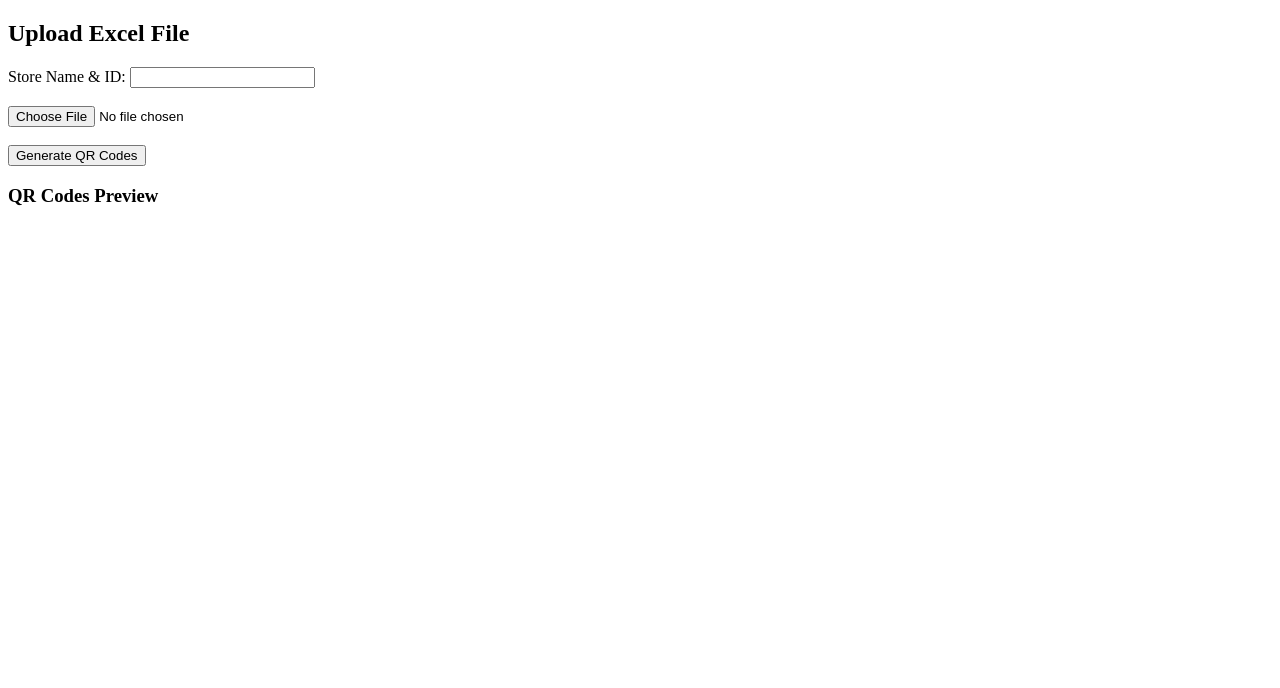
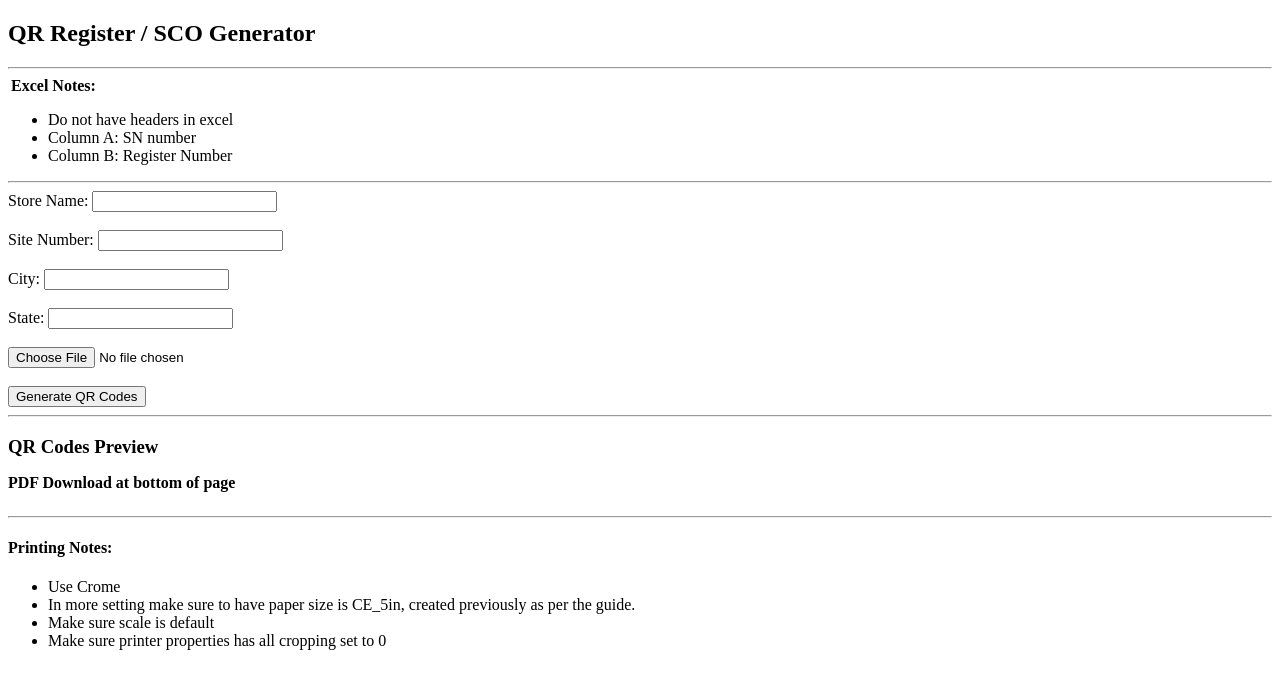
Before and after one commit to BudTheBrave/QR-Code-Generator, a plain HTML site: page index.html in a window 1280 px wide. Drawn offline with nearby package versions, Linux system fonts and the light colour scheme.

Commit message:
Add files via upload
update UI and formtting

```diff
--- a/index.html
+++ b/index.html
@@ -7,25 +7,65 @@
     <script src="https://cdnjs.cloudflare.com/ajax/libs/jspdf/2.5.1/jspdf.umd.min.js"></script>
 </head>
 <body>
-    <h2>Upload Excel File</h2>
+    <h2>QR Register / SCO Generator</h2>
+    <hr>
+
+    <h4 style="margin: 3px;"><b>Excel Notes:</b></h4>
+    <ul>
+        <li>Do not have headers in excel</li>
+        <li>Column A: SN number</li>
+        <li>Column B: Register Number</li>
+    </ul>
+    <hr>
+
     <form id="uploadForm">
-        <label>Store Name & ID:</label>
+        <label>Store Name:</label>
         <input type="text" id="storeName" required><br><br>
+        <label>Site Number:</label>
+        <input type="text" id="siteNumber" required><br><br>
+        <label>City:</label>
+        <input type="text" id="city" required><br><br>
+        <label>State:</label>
+        <input type="text" id="state" required><br><br>
         <input type="file" id="fileInput" accept=".xls" required><br><br>
         <button type="button" onclick="processFile()">Generate QR Codes</button>
     </form>
 
-    <h3>QR Codes Preview</h3>
+    <hr>
+
+    <h3 style="margin-bottom: 3px;">QR Codes Preview</h3>
+    <p><b>PDF Download at bottom of page</b></p>
     <div id="qrContainer" style="display: flex; flex-wrap: wrap;"></div>
 
+    <hr>
+
+    <h4><b>Printing Notes:</b></h4>
+    <ul>
+        <li>
+            Use Crome
+        </li>
+        <li>
+            In more setting make sure to have paper size is CE_5in, created previously as per the guide.
+        </li>
+        <li>
+            Make sure scale is default
+        </li>
+        <li>
+            Make sure printer properties has all cropping set to 0
+        </li>
+    </ul>
     <button id="downloadPDF" style="display:none;" onclick="generatePDF()">Download PDF</button>
 
     <script>
         async function processFile() {
             const fileInput = document.getElementById("fileInput").files[0];
             const storeName = document.getElementById("storeName").value;
-            if (!fileInput || !storeName) {
-                alert("Please provide Store Name & ID and upload a file.");
+            const siteNumber = document.getElementById("siteNumber").value;
+            const city = document.getElementById("city").value;
+            const state = document.getElementById("state").value;
+
+            if (!fileInput || !storeName || !siteNumber || !city || !state) {
+                alert("Please provide all information and upload a file.");
                 return;
             }
 
@@ -135,7 +175,7 @@
                 }
             });
 
-            pdf.save(`qrcodes_for_${document.getElementById("storeName").value}.pdf`);
+            pdf.save(`QR_Code_for_${document.getElementById("storeName").value}_${document.getElementById("siteNumber").value}_${document.getElementById("city").value}_${document.getElementById("state").value}.pdf`);
         }
     </script>
     <style>
```
